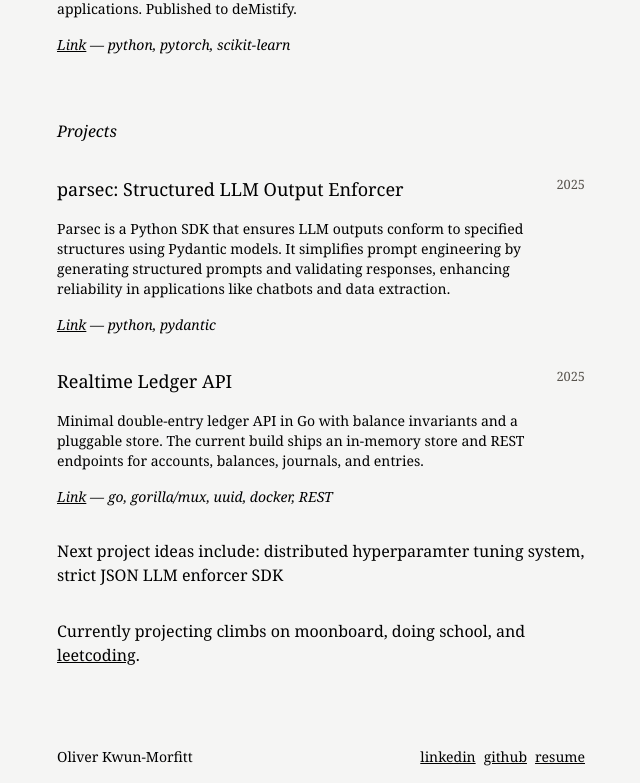
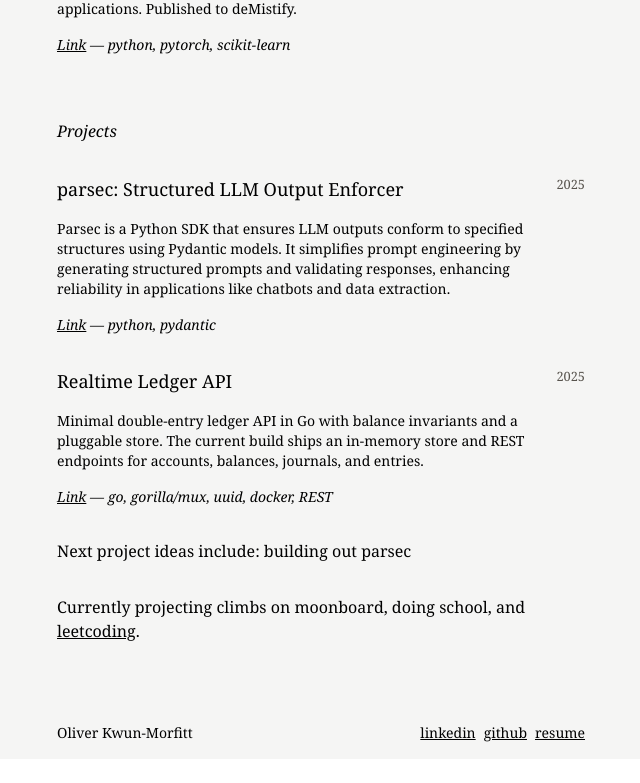
Before and after one commit to olliekm/my-site, a Next.js app in the folder ollie/: page / in a window 1280 px wide. Shown: the part 977-1760 px from the top of the page, without its empty margins (319-959 px from the left). After the commit the page ends 1736 px from the top, so only its background shows below. Built offline with nearby package versions, Linux system fonts and the light colour scheme.

Commit message:
updated next project section

```diff
--- a/ollie/app/page.tsx
+++ b/ollie/app/page.tsx
@@ -88,7 +88,7 @@ export default function Home() {
           />
 
 
-          <p>Next project ideas include: distributed hyperparamter tuning system, strict JSON LLM enforcer SDK</p>
+          <p>Next project ideas include: building out parsec</p>
           <p>Currently projecting climbs on  moonboard, doing school, and <a href="https://leetcode.com/u/olliekm/" target="_blank" rel="noopener noreferrer" className="underline">leetcoding</a>.</p>
 
         </div>
```
